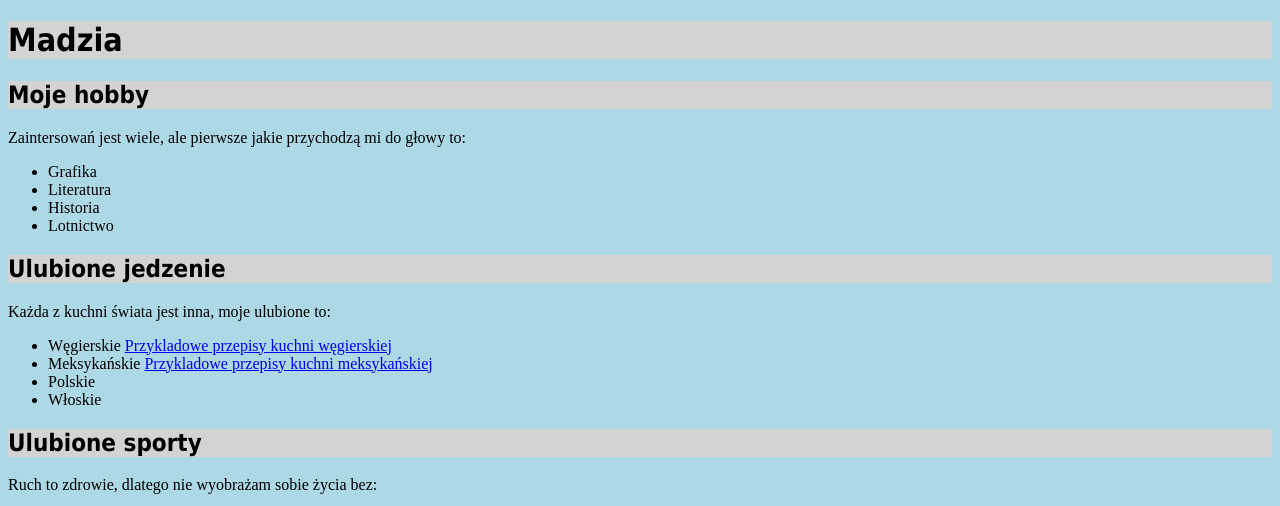
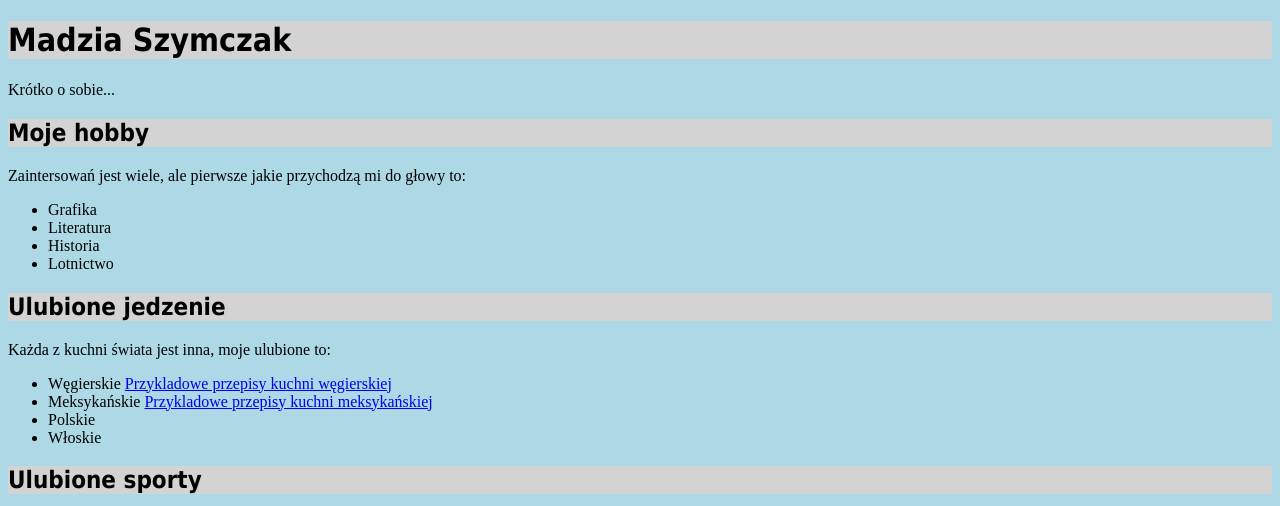
Before and after one commit to buumcio/learning-git, a plain HTML site: page index.html in a window 1280 px wide. Shown: the top 506 px of the page. Drawn offline with Linux system fonts and the light colour scheme.

Commit message:
Change h1, add content

```diff
--- a/index.html
+++ b/index.html
@@ -5,7 +5,8 @@
 		<title>Stronka o mnie</title>
 	</head>
 	<body style="background-color: lightBlue;">
-		<h1 style="background-color: lightGrey; font-family:Tahoma;">Madzia</h1>
+		<h1 style="background-color: lightGrey; font-family:Tahoma;">Madzia Szymczak</h1>
+		<p>Krótko o sobie...</p>
 		<h2 style="background-color: lightGrey; font-family:Tahoma;">Moje hobby</h2>
 		<p>Zaintersowań jest wiele, ale pierwsze jakie przychodzą mi do głowy to:</p>
 		<ul>
```
